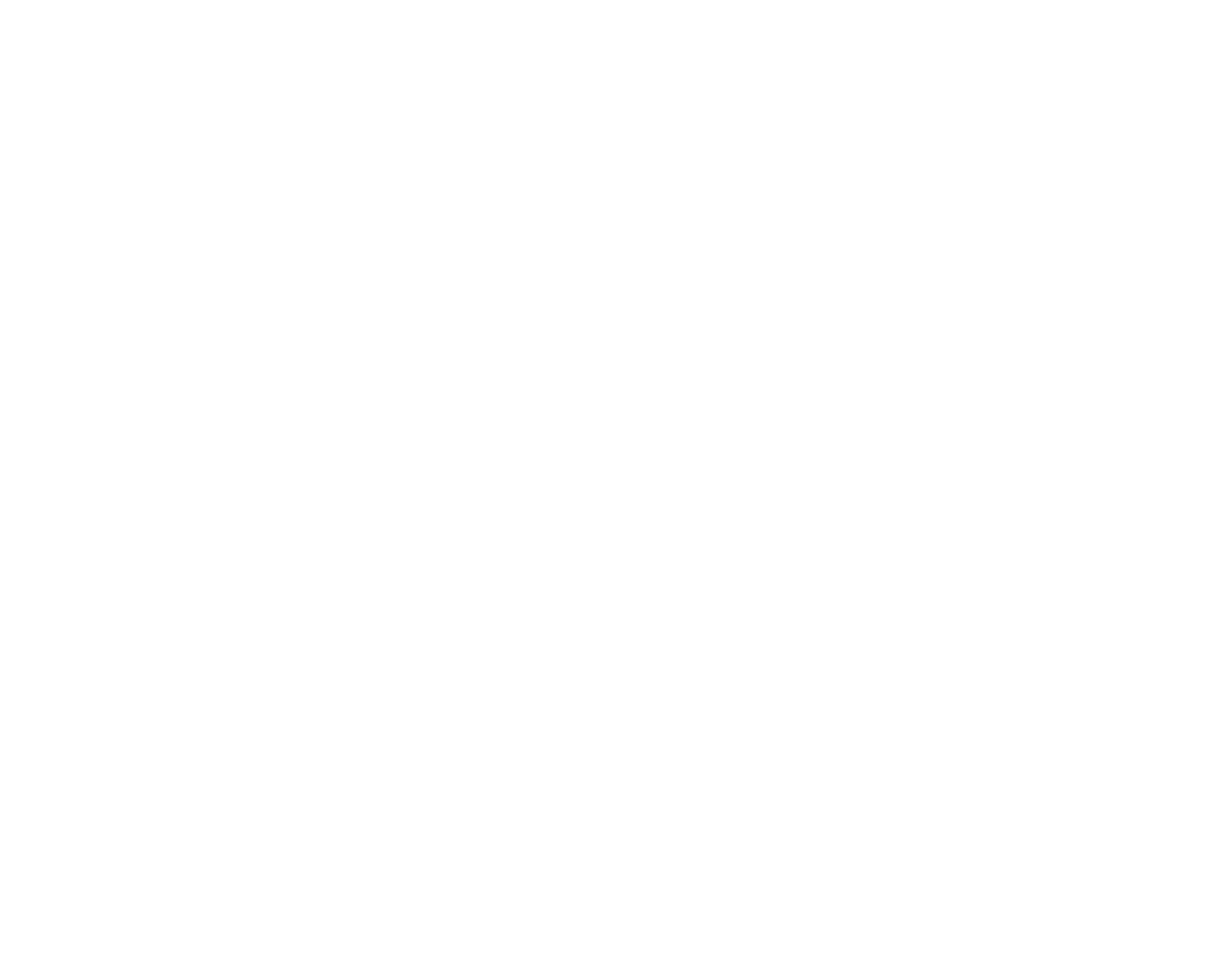
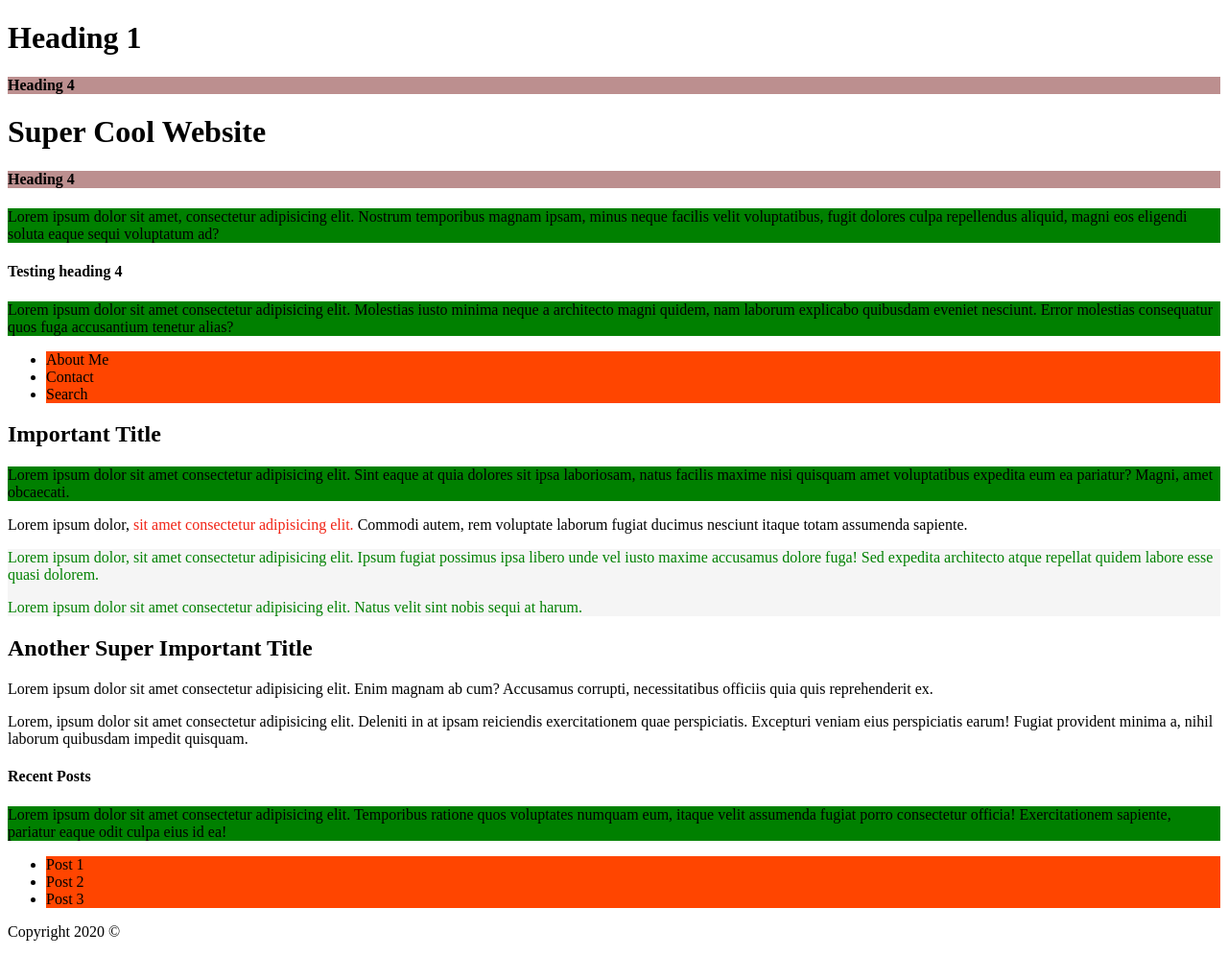
Before and after one commit to HelonDCI/test-github, a plain HTML site: page index.html in a window 1280 px wide. Shown: the whole page at 96% size. Before the commit the page ends 800 px from the top, so only its background shows below. Drawn offline with Linux system fonts and the light colour scheme.

```diff
--- a/index.html
+++ b/index.html
@@ -4,6 +4,106 @@
     <meta charset="UTF-8" />
     <meta name="viewport" content="width=device-width, initial-scale=1.0" />
     <title>Test-Github</title>
+    <link rel="stylesheet" href="style.css" />
   </head>
-  <body></body>
+  <body>
+    <h1>Heading 1</h1>
+    <h4>Heading 4</h4>
+
+    <header class="main-header">
+      <h1 id="main-title">Super Cool Website</h1>
+      <h4>Heading 4</h4>
+      <p>
+        Lorem ipsum dolor sit amet, consectetur adipisicing elit. Nostrum
+        temporibus magnam ipsam, minus neque facilis velit voluptatibus, fugit
+        dolores culpa repellendus aliquid, magni eos eligendi soluta eaque sequi
+        voluptatum ad?
+      </p>
+      <h4>Testing heading 4</h4>
+      <p>
+        Lorem ipsum dolor sit amet consectetur adipisicing elit. Molestias iusto
+        minima neque a architecto magni quidem, nam laborum explicabo quibusdam
+        eveniet nesciunt. Error molestias consequatur quos fuga accusantium
+        tenetur alias?
+      </p>
+    </header>
+
+    <nav>
+      <ul>
+        <li>About Me</li>
+        <li>Contact</li>
+        <li>Search</li>
+      </ul>
+    </nav>
+
+    <main>
+      <header>
+        <h2>Important Title</h2>
+        <p>
+          Lorem ipsum dolor sit amet consectetur adipisicing elit. Sint eaque at
+          quia dolores sit ipsa laboriosam, natus facilis maxime nisi quisquam
+          amet voluptatibus expedita eum ea pariatur? Magni, amet obcaecati.
+        </p>
+      </header>
+
+      <p>
+        Lorem ipsum dolor,
+        <span class="red">sit amet consectetur adipisicing elit.</span> Commodi
+        autem, rem voluptate laborum fugiat ducimus nesciunt itaque totam
+        assumenda sapiente.
+      </p>
+
+      <div class="green">
+        <p>
+          Lorem ipsum dolor, sit amet consectetur adipisicing elit. Ipsum fugiat
+          possimus ipsa libero unde vel iusto maxime accusamus dolore fuga! Sed
+          expedita architecto atque repellat quidem labore esse quasi dolorem.
+        </p>
+
+        <p>
+          Lorem ipsum dolor sit amet consectetur adipisicing elit. Natus velit
+          sint nobis sequi at harum.
+        </p>
+      </div>
+    </main>
+
+    <section>
+      <h2>Another Super Important Title</h2>
+
+      <p>
+        Lorem ipsum dolor sit amet consectetur adipisicing elit. Enim magnam ab
+        cum? Accusamus corrupti, necessitatibus officiis quia quis reprehenderit
+        ex.
+      </p>
+
+      <p>
+        Lorem, ipsum dolor sit amet consectetur adipisicing elit. Deleniti in at
+        ipsam reiciendis exercitationem quae perspiciatis. Excepturi veniam eius
+        perspiciatis earum! Fugiat provident minima a, nihil laborum quibusdam
+        impedit quisquam.
+      </p>
+    </section>
+
+    <article>
+      <header>
+        <h4>Recent Posts</h4>
+        <p>
+          Lorem ipsum dolor sit amet consectetur adipisicing elit. Temporibus
+          ratione quos voluptates numquam eum, itaque velit assumenda fugiat
+          porro consectetur officia! Exercitationem sapiente, pariatur eaque
+          odit culpa eius id ea!
+        </p>
+      </header>
+
+      <ul>
+        <li>Post 1</li>
+        <li>Post 2</li>
+        <li>Post 3</li>
+      </ul>
+    </article>
+
+    <footer>
+      <p>Copyright 2020 &copy;</p>
+    </footer>
+  </body>
 </html>
--- /dev/null
+++ b/style.css
@@ -0,0 +1,29 @@
+header p {
+  background-color: green;
+}
+
+.red {
+  color: rgb(241, 35, 21);
+}
+
+.green {
+  color: green;
+  background-color: whitesmoke;
+}
+
+.footer {
+  background-color: orangered;
+}
+/* ul {
+  background-color: red;
+} */
+
+ul > li {
+  background: orangered;
+}
+
+h1 + h4 {
+  background: rosybrown;
+}
+
+/* .heading + .subheadings; */
```
